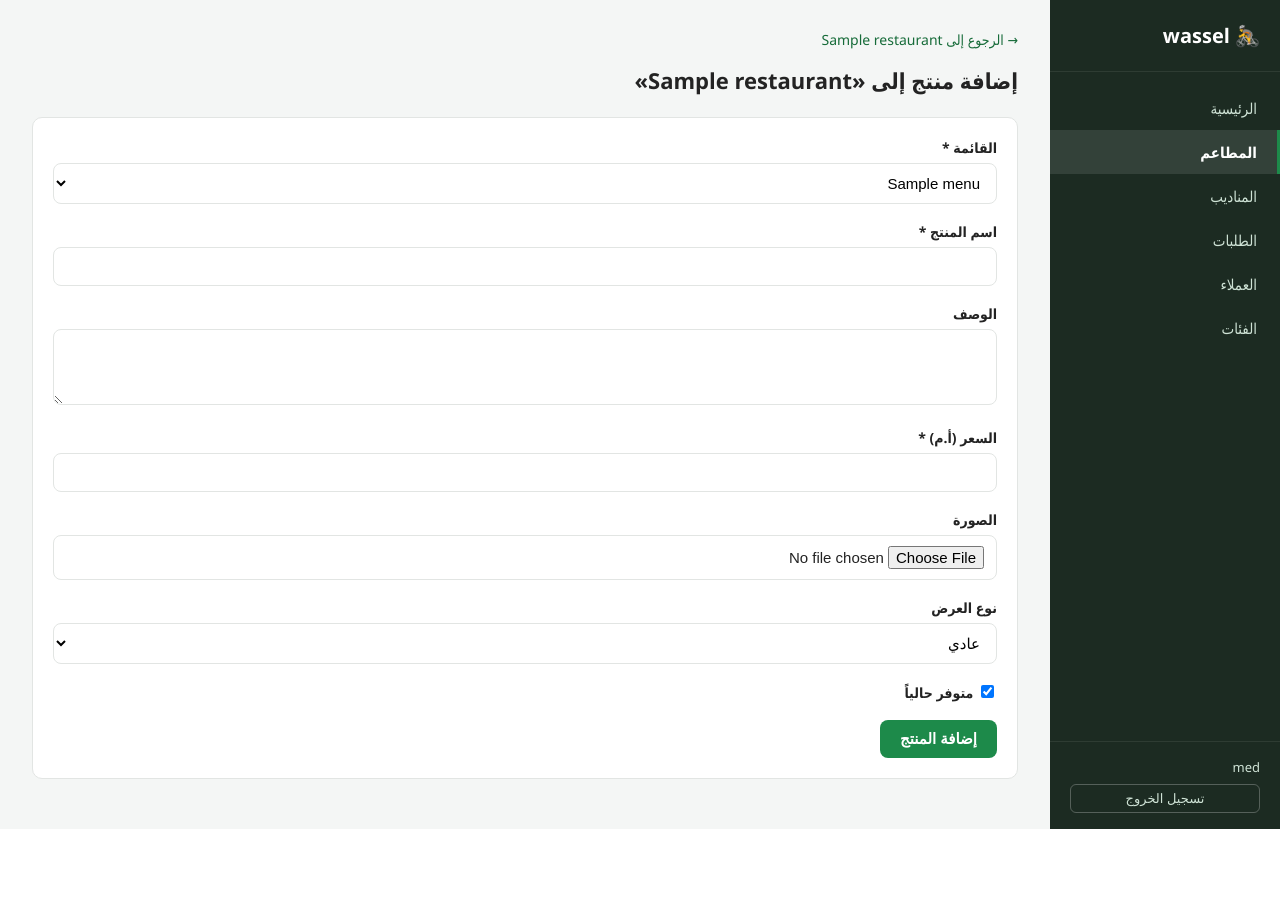
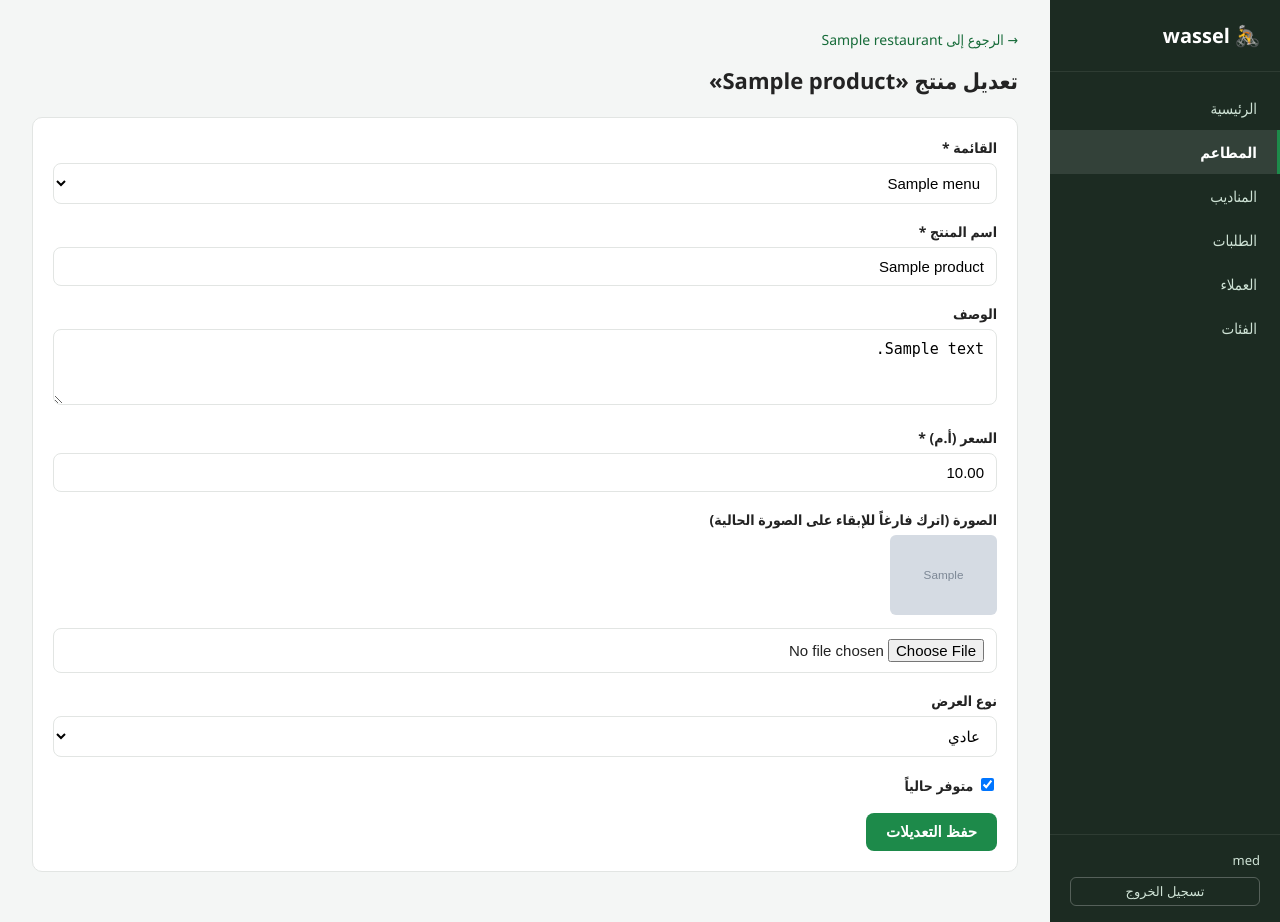
Before and after one commit to MEDMOUSSA-AI/wassel-backend, a Django app: page /dashboard/products/1/edit/ in a window 1280 px wide. Before the commit the page ends 829 px from the top, so only its background shows below. Run offline with Django 5.2, Linux system fonts and the light colour scheme; a user stored in the database is signed in; tables that the repository leaves empty hold one stand-in row (values such as "Sample post"); grey boxes marked "Sample" are stand-in pictures.

Commit message:
Enhance product form for edit mode support

```diff
--- a/dashboard/templates/dashboard/product_form.html
+++ b/dashboard/templates/dashboard/product_form.html
@@ -1,13 +1,10 @@
 {% extends "dashboard/base.html" %}
-{% block title %}إضافة منتج — {{ restaurant.name }} — wassel{% endblock %}
-
+{% block title %}{% if edit_mode %}تعديل منتج{% else %}إضافة منتج{% endif %} — {{ restaurant.name }} — wassel{% endblock %}
 {% block content %}
 <a href="{% url 'dashboard:restaurant_detail' pk=restaurant.pk %}" class="back-link">→ الرجوع إلى {{ restaurant.name }}</a>
-
 <div class="page-header">
-    <h1>إضافة منتج إلى «{{ restaurant.name }}»</h1>
+    <h1>{% if edit_mode %}تعديل منتج «{{ product.name }}»{% else %}إضافة منتج إلى «{{ restaurant.name }}»{% endif %}</h1>
 </div>
-
 <div class="card">
     <form method="post" enctype="multipart/form-data">
         {% csrf_token %}
@@ -17,9 +14,14 @@
             {% if menus %}
             <select id="menu" name="menu" onchange="toggleNewMenuField()">
                 {% for m in menus %}
-                <option value="{{ m.id }}">{{ m.name }}{% if not m.is_active %} (غير نشطة){% endif %}</option>
+                <option value="{{ m.id }}"
+                    {% if edit_mode and product.menu_id == m.id %}selected{% endif %}>
+                    {{ m.name }}{% if not m.is_active %} (غير نشطة){% endif %}
+                </option>
                 {% endfor %}
+                {% if not edit_mode %}
                 <option value="new">+ إنشاء قائمة جديدة</option>
+                {% endif %}
             </select>
             {% else %}
             <input type="hidden" id="menu" name="menu" value="new">
@@ -27,53 +29,63 @@
             {% endif %}
         </div>
 
-        <div class="field" id="new-menu-field"{% if menus %} style="display:none;"{% endif %}>
+        <div class="field" id="new-menu-field" style="display:none;">
             <label for="new_menu_name">اسم القائمة الجديدة</label>
             <input type="text" id="new_menu_name" name="new_menu_name" placeholder="القائمة الرئيسية">
         </div>
 
         <div class="field">
             <label for="name">اسم المنتج *</label>
-            <input type="text" id="name" name="name" required>
+            <input type="text" id="name" name="name"
+                   value="{% if edit_mode %}{{ product.name }}{% endif %}" required>
         </div>
-
         <div class="field">
             <label for="description">الوصف</label>
-            <textarea id="description" name="description" rows="3"></textarea>
+            <textarea id="description" name="description" rows="3">{% if edit_mode %}{{ product.description|default:'' }}{% endif %}</textarea>
         </div>
-
         <div class="field">
             <label for="price">السعر (أ.م) *</label>
-            <input type="number" step="0.01" min="0.01" id="price" name="price" required>
+            <input type="number" step="0.01" min="0.01" id="price" name="price"
+                   value="{% if edit_mode %}{{ product.price }}{% endif %}" required>
         </div>
-
         <div class="field">
-            <label for="image">الصورة</label>
+            <label for="image">الصورة{% if edit_mode and product.image %} (اترك فارغاً للإبقاء على الصورة الحالية){% endif %}</label>
+            {% if edit_mode and product.image %}
+            <div style="margin-bottom:8px;">
+                <img src="{{ product.image.url }}" alt="{{ product.name }}"
+                     style="max-width:120px; max-height:80px; border-radius:6px; object-fit:cover;">
+            </div>
+            {% endif %}
             <input type="file" id="image" name="image" accept="image/*">
         </div>
-
         <div class="field">
             <label for="display_type">نوع العرض</label>
             <select id="display_type" name="display_type" onchange="toggleDiscountField()">
                 {% for value, label in display_type_choices %}
-                <option value="{{ value }}">{{ label }}</option>
+                <option value="{{ value }}"
+                    {% if edit_mode and product.display_type == value %}selected{% endif %}>
+                    {{ label }}
+                </option>
                 {% endfor %}
             </select>
         </div>
-
         <div class="field" id="discount-field" style="display:none;">
             <label for="discount_percent">نسبة الخصم (%)</label>
-            <input type="number" min="1" max="100" id="discount_percent" name="discount_percent" value="0">
+            <input type="number" min="1" max="100" id="discount_percent" name="discount_percent"
+                   value="{% if edit_mode %}{{ product.discount_percent|default:0 }}{% else %}0{% endif %}">
         </div>
-
         <div class="field">
             <label>
-                <input type="checkbox" name="is_available" checked style="width:auto; display:inline-block;">
+                <input type="checkbox" name="is_available"
+                       {% if not edit_mode or product.is_available %}checked{% endif %}
+                       style="width:auto; display:inline-block;">
                 متوفر حالياً
             </label>
         </div>
 
-        <button type="submit" class="btn btn-primary">إضافة المنتج</button>
+        <button type="submit" class="btn btn-primary">
+            {% if edit_mode %}حفظ التعديلات{% else %}إضافة المنتج{% endif %}
+        </button>
     </form>
 </div>
 
@@ -84,12 +96,16 @@
         if (!menuSelect || !newMenuField) return;
         newMenuField.style.display = (menuSelect.value === 'new') ? '' : 'none';
     }
+
     function toggleDiscountField() {
         var displayType = document.getElementById('display_type');
         var discountField = document.getElementById('discount-field');
         if (!displayType || !discountField) return;
         discountField.style.display = (displayType.value === 'discount') ? '' : 'none';
     }
+
+    // تشغيل عند التحميل لإظهار الحقول الصحيحة
     toggleDiscountField();
+    {% if not edit_mode %}toggleNewMenuField();{% endif %}
 </script>
 {% endblock %}
```
